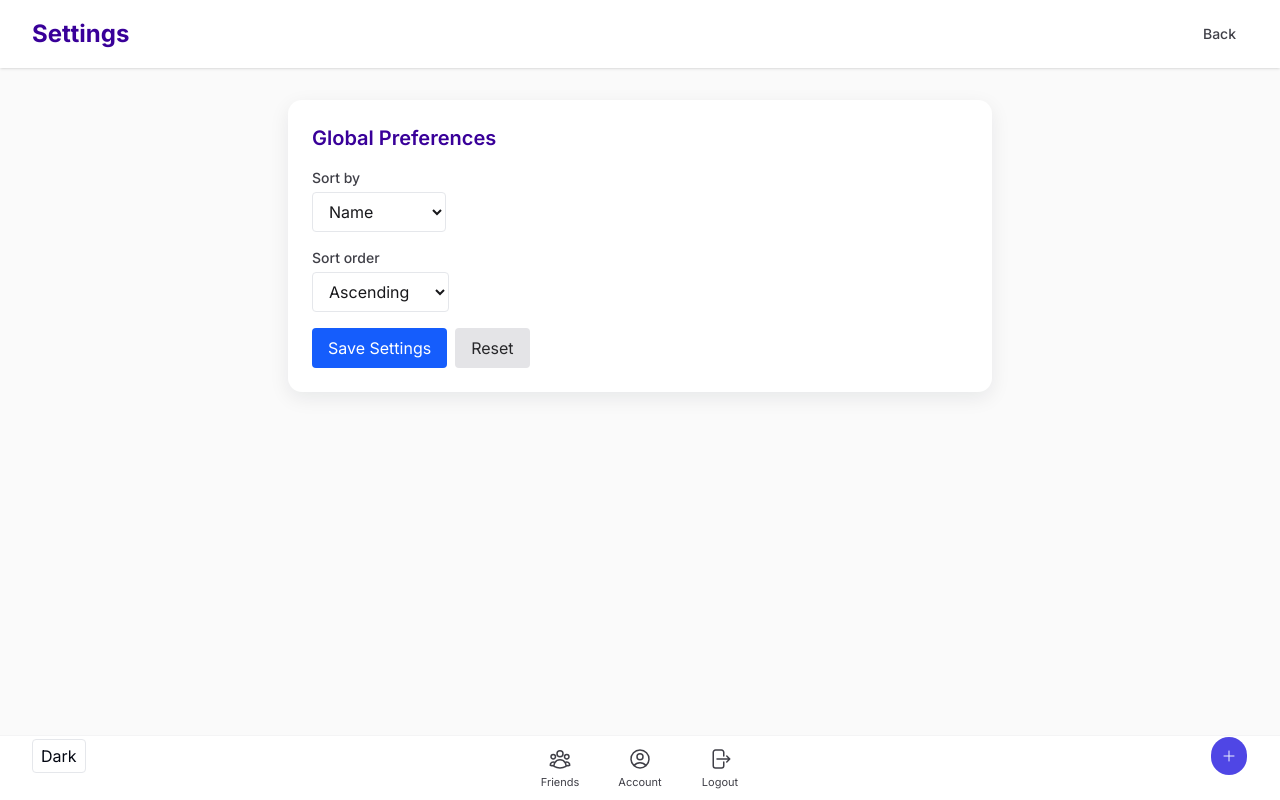
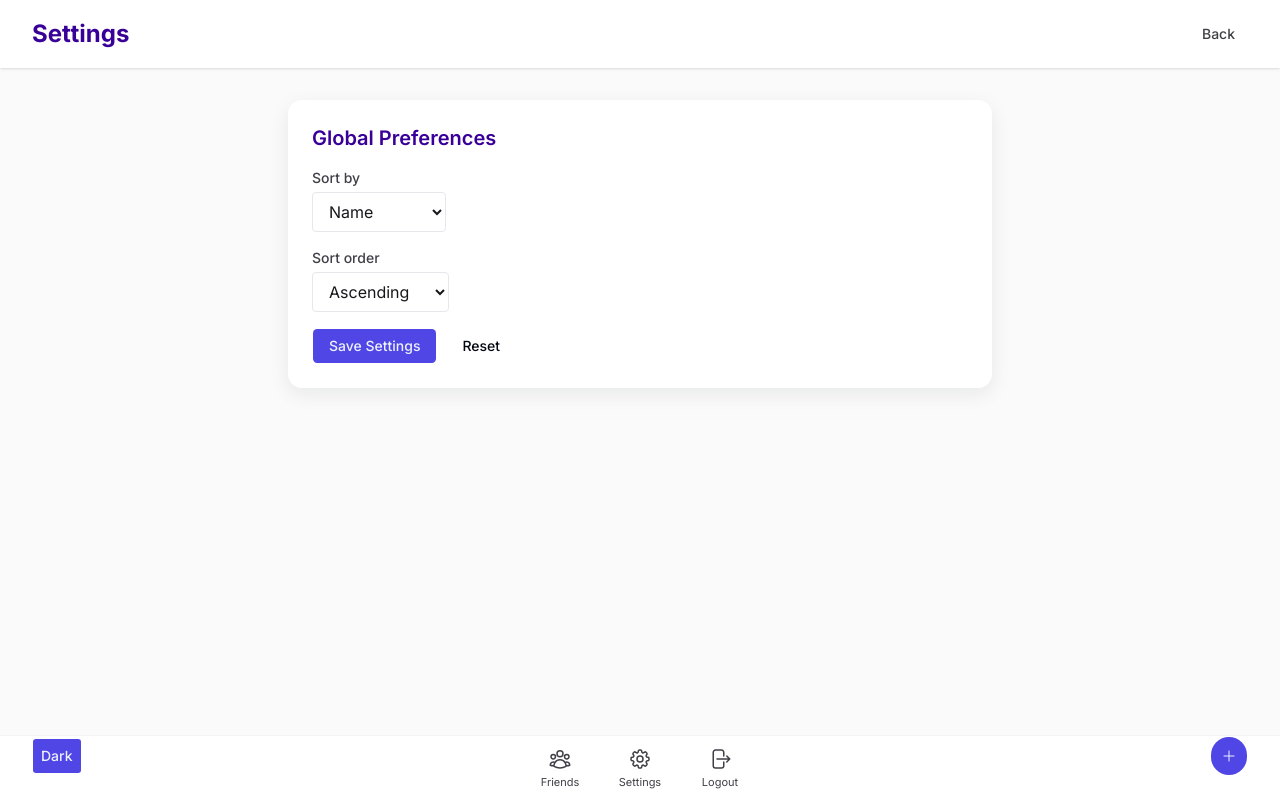
Before and after one commit to MareliBasson/oremi-mvp, a Next.js app: page /settings in a window 1280 px wide. Built offline with nearby package versions, Linux system fonts and the light colour scheme; no server answers.

Commit message:
Clean up buttons

```diff
--- a/app/friends/FriendsList.tsx
+++ b/app/friends/FriendsList.tsx
@@ -150,8 +150,6 @@ export default function FriendsList() {
 						<option value='desc'>Descending</option>
 					</select>
 				</div>
-
-				{/* Add Friend Button is handled in BottomNav */}
 			</div>
 
 			{applySort(friends).length === 0 ? (
--- a/app/settings/page.tsx
+++ b/app/settings/page.tsx
@@ -3,6 +3,7 @@
 import { useEffect, useState } from 'react'
 import { useRouter } from 'next/navigation'
 import { useAuth } from '@/contexts/AuthContext'
+import { Button } from '@/components/ui/button'
 
 export default function SettingsPage() {
 	const { settings, saveSettings, loading } = useAuth()
@@ -53,12 +54,13 @@ export default function SettingsPage() {
 						Settings
 					</h1>
 					<div className='flex items-center gap-2'>
-						<button
+						<Button
+							variant='ghost'
 							onClick={() => router.push('/friends')}
-							className='px-3 py-2 text-sm font-medium text-zinc-700 dark:text-zinc-300 hover:text-zinc-900 dark:hover:text-white'
+							className='px-3 py-2 text-sm font-medium text-zinc-700 dark:text-zinc-300'
 						>
 							Back
-						</button>
+						</Button>
 					</div>
 				</div>
 			</header>
@@ -116,23 +118,24 @@ export default function SettingsPage() {
 						</div>
 
 						<div className='flex gap-2'>
-							<button
+							<Button
 								onClick={handleSave}
 								disabled={saving}
-								className='px-4 py-2 bg-blue-600 text-white rounded hover:bg-blue-700 disabled:opacity-60'
+								className='px-4 py-2'
 							>
 								{saving ? 'Saving...' : 'Save Settings'}
-							</button>
-							<button
+							</Button>
+							<Button
+								variant='ghost'
 								onClick={() => {
 									// reset to current settings
 									setSortBy(settings?.sortBy || 'name')
 									setSortOrder(settings?.sortOrder || 'asc')
 								}}
-								className='px-4 py-2 bg-zinc-200 dark:bg-zinc-700 text-zinc-800 dark:text-zinc-200 rounded hover:bg-zinc-300 dark:hover:bg-zinc-600'
+								className='px-4 py-2'
 							>
 								Reset
-							</button>
+							</Button>
 						</div>
 					</div>
 				</div>
--- a/components/BottomNav.tsx
+++ b/components/BottomNav.tsx
@@ -8,10 +8,10 @@ import { useAuth } from '@/contexts/AuthContext'
 import { useFriendModal } from '@/contexts/FriendModalContext'
 import {
 	UserGroupIcon,
+	Cog8ToothIcon,
 	PlusIcon,
-	ArrowRightOnRectangleIcon,
+	ArrowRightStartOnRectangleIcon,
 } from '@heroicons/react/24/outline'
-import { UserCircleIcon } from '@heroicons/react/24/outline'
 
 export default function BottomNav() {
 	const router = useRouter()
@@ -55,12 +55,12 @@ export default function BottomNav() {
 							void router.push('/settings')
 						}}
 						icon={
-							<UserCircleIcon
+							<Cog8ToothIcon
 								className='w-full h-full text-zinc-700 dark:text-zinc-300'
 								aria-hidden='true'
 							/>
 						}
-						label='Account'
+						label='Settings'
 					/>
 					<IconButton
 						onClick={(e) => {
@@ -69,7 +69,7 @@ export default function BottomNav() {
 							void handleLogout()
 						}}
 						icon={
-							<ArrowRightOnRectangleIcon
+							<ArrowRightStartOnRectangleIcon
 								className='w-full h-full text-zinc-700 dark:text-zinc-300'
 								aria-hidden='true'
 							/>
--- a/components/FriendFormModal.tsx
+++ b/components/FriendFormModal.tsx
@@ -1,6 +1,7 @@
 'use client'
 
 import React, { useEffect, useState, useRef } from 'react'
+import { Button } from './ui/button'
 import { useFriendModal } from '@/contexts/FriendModalContext'
 import { useRouter } from 'next/navigation'
 import { useAuth } from '@/contexts/AuthContext'
@@ -169,24 +170,25 @@ export default function FriendFormModal() {
 						/>
 					</div>
 					<div className='flex gap-2 mt-2'>
-						<button
+						<Button
 							type='submit'
 							disabled={loading}
-							className='flex-1 px-4 py-2 bg-blue-600 text-white rounded-md'
+							className='flex-1'
 						>
 							{loading
 								? 'Saving...'
 								: editingFriend
 								? 'Update'
 								: 'Add'}
-						</button>
-						<button
+						</Button>
+						<Button
 							type='button'
+							variant='ghost'
+							className='flex-1'
 							onClick={closeModal}
-							className='flex-1 px-4 py-2 bg-zinc-200 rounded-md'
 						>
 							Cancel
-						</button>
+						</Button>
 					</div>
 				</form>
 			</div>
--- a/components/ThemeToggle.tsx
+++ b/components/ThemeToggle.tsx
@@ -2,6 +2,7 @@
 
 import { useEffect, useState } from 'react'
 import { useTheme } from 'next-themes'
+import { Button } from './ui/button'
 
 export default function ThemeToggle() {
 	const { theme, setTheme, resolvedTheme } = useTheme()
@@ -13,16 +14,17 @@ export default function ThemeToggle() {
 
 	const current = theme === 'system' ? resolvedTheme : theme
 
-	// Avoid rendering theme-dependent text during SSR to prevent hydration mismatch
+	// Avoid rendering theme-dependent content during SSR
 	if (!mounted) return null
 
 	return (
-		<button
+		<Button
+			// variant='ghost'
 			onClick={() => setTheme(current === 'dark' ? 'light' : 'dark')}
 			className='px-2 py-1 rounded border'
 			aria-label='Toggle theme'
 		>
 			{current === 'dark' ? 'Light' : 'Dark'}
-		</button>
+		</Button>
 	)
 }
```
